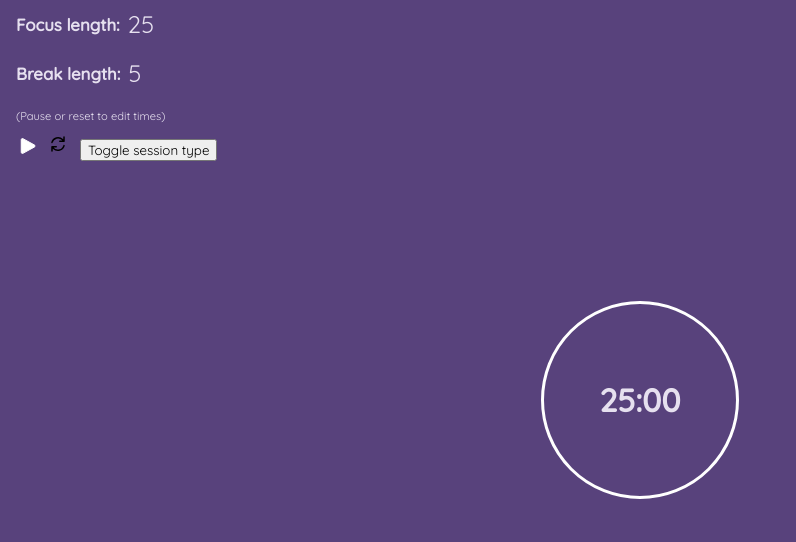
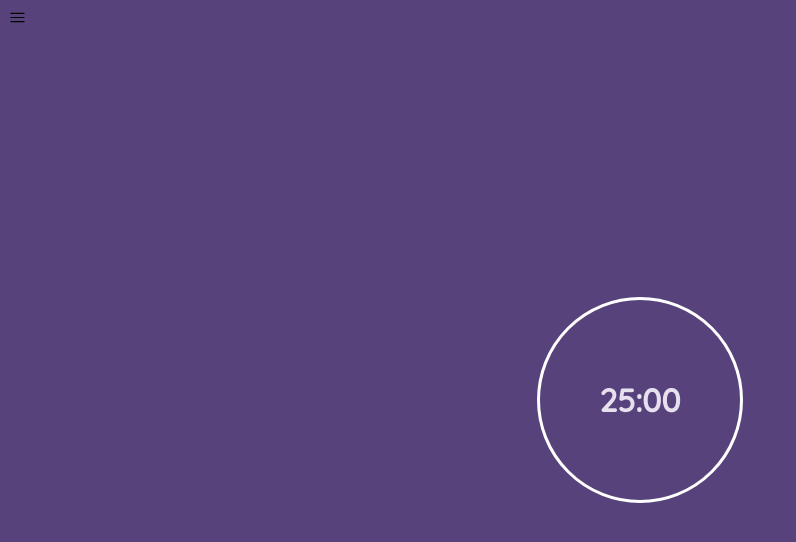
Before and after one commit to emoore29/pomodoro, a React app: page / in a window 1280 px wide. Shown: the whole page, without its empty margins (0-796 px from the left). Built offline with nearby package versions, Linux system fonts and the light colour scheme.

Commit message:
started menu styling

```diff
--- a/public/index.html
+++ b/public/index.html
@@ -5,10 +5,7 @@
     <link rel="icon" href="%PUBLIC_URL%/" />
     <meta name="viewport" content="width=device-width, initial-scale=1" />
     <meta name="theme-color" content="#000000" />
-    <meta
-      name="description"
-      content="Pomodoro timer created by a junior web developer."
-    />
+    <meta name="description" content="A minimal, customisable timer." />
     <script
       src="https://kit.fontawesome.com/e6f5f5e5dc.js"
       crossorigin="anonymous"
@@ -27,7 +24,7 @@
       work correctly both with client-side routing and a non-root public URL.
       Learn how to configure a non-root public URL by running `npm run build`.
     -->
-    <title>Pomodoro Timer</title>
+    <title>Minimal Pomodoro</title>
   </head>
   <body>
     <div id="root"></div>
--- a/src/Components/ActiveSessionInfo.js
+++ b/src/Components/ActiveSessionInfo.js
@@ -3,6 +3,8 @@ import playSvg from "../assets/playSvg.svg";
 import pauseSvg from "../assets/pauseSvg.svg";
 import resetSvg from "../assets/resetSvg.svg";
 import { useState } from "react";
+import menuSvg from "../assets/menuSvg.svg";
+import closeMenuSvg from "../assets/closeMenuSvg.svg";
 
 export default function ActiveSessionInfo({
   play,
@@ -16,10 +18,24 @@ export default function ActiveSessionInfo({
   toggleSessionType,
   typeOfSession,
 }) {
+  const [activeMenu, setActiveMenu] = useState(false);
+
   return (
+    <div>
+      {!activeMenu ? (
+        <button
+          onClick={() => {
+            setActiveMenu((prev) => !prev);
+          }}
+          id="open-menu"
+        >
+          <img id="menuSvg" src={menuSvg} alt="menu" />
+        </button>
+      ) : (
+        <div>
           <div id="activeSessionDisplay">
             <section id="control-session" className="session-controls">
-        <h2>Focus length: </h2>
+              <h2>Edit focus length: </h2>
               <TimeControls
                 parentId="control-session"
                 setSeconds={setSeconds}
@@ -30,7 +46,7 @@ export default function ActiveSessionInfo({
               />
             </section>
             <section id="control-break" className="session-controls">
-        <h2>Break length: </h2>
+              <h2>Edit break length: </h2>
               <TimeControls
                 parentId="control-break"
                 setSeconds={setSeconds}
@@ -54,12 +70,23 @@ export default function ActiveSessionInfo({
                 )}
               </button>
               <button className="icon" id="reset" onClick={resetTimer}>
-          <img id="resetSvg" src={resetSvg} alt="reset" />
+                <img id="resetSvg" src={resetSvg} alt="reset-button" />
               </button>
               <button disabled={play} onClick={toggleSessionType}>
                 Toggle session type
               </button>
             </div>
           </div>
+          <button
+            onClick={() => {
+              setActiveMenu((prev) => !prev);
+            }}
+            id="close-menu"
+          >
+            <img id="closeMenuSvg" src={closeMenuSvg} alt="close-menu" />
+          </button>
+        </div>
+      )}
+    </div>
   );
 }
--- a/src/Pomodoro.css
+++ b/src/Pomodoro.css
@@ -49,6 +49,7 @@ code {
   border: 3px solid white;
   border-radius: 50%;
   width: 15vw;
+  min-width: 200px;
   aspect-ratio: 1 / 1;
   display: flex;
   flex-direction: column;
@@ -85,7 +86,7 @@ code {
   display: flex;
   justify-content: left;
   align-items: center;
-  animation: fadeIn 2s;
+  /* animation: fadeIn 2s; */
 }
 
 .icon {
@@ -135,12 +136,43 @@ button[disabled] {
   opacity: 0.6;
 }
 
+/* Remove default button styling */
+button {
+  border: none;
+  outline: none;
+  background: none;
+  padding: 0;
+  margin: 0;
+  cursor: pointer;
+}
+
+button[hover] {
+  opacity: 0.5;
+}
+
+#open-menu {
+  position: absolute;
+  top: 0;
+  left: 0;
+  padding: 0.5rem;
+  width: 35px;
+}
+
+#close-menu {
+  position: relative;
+  width: 35px;
+}
+
 #activeSessionDisplay {
   position: absolute;
   top: 0;
-  left: 1rem;
+  left: 0rem;
   font-size: 0.7rem;
-  animation: fadeIn 2s;
+  /* animation: fadeIn 2s; */
+  background-color: #202123;
+  opacity: 0.9;
+  height: 100%;
+  padding: 0 0.5rem 0 0.5rem;
 }
 
 .session-controls {
--- a/src/Pomodoro.js
+++ b/src/Pomodoro.js
@@ -12,12 +12,12 @@ function Pomodoro() {
   const [seconds, setSeconds] = useState(0);
   const audioRef = useRef(null);
 
-  // const beep = new Audio(
-  //   "https://actions.google.com/sounds/v1/alarms/phone_alerts_and_rings.ogg#t=33,38"
-  // );
+  const beep = new Audio(
+    "https://actions.google.com/sounds/v1/alarms/phone_alerts_and_rings.ogg#t=33,38"
+  );
 
   if (minutes === 0 && seconds === 1) {
-    audioRef.current.play();
+    beep.play();
   }
 
   function toggleSessionType() {
@@ -95,7 +95,7 @@ function Pomodoro() {
       <div
         className="container"
         style={{
-          backgroundColor: typeOfSession === "session" ? "#58427c" : "#a7bd83",
+          backgroundColor: typeOfSession === "session" ? "#58427c" : "#405E40",
           color: typeOfSession === "session" ? "#e6e0ef" : "#fafcf8",
         }}
       >
```
Also changed, not shown: src/assets/closeMenuSvg.svg (added), src/assets/menuSvg.svg (added). Lines whose indentation alone changed are shown as unchanged.
